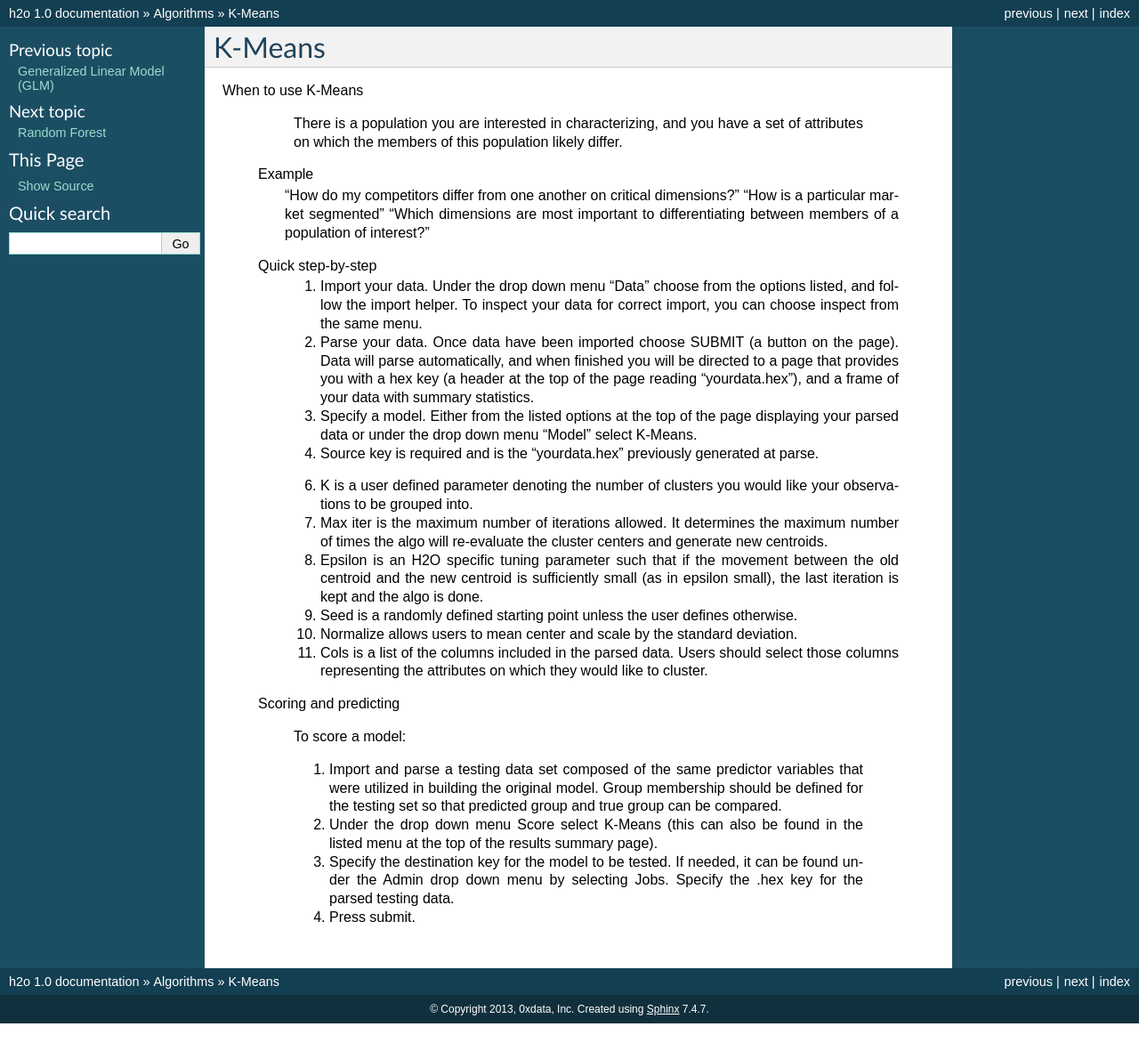
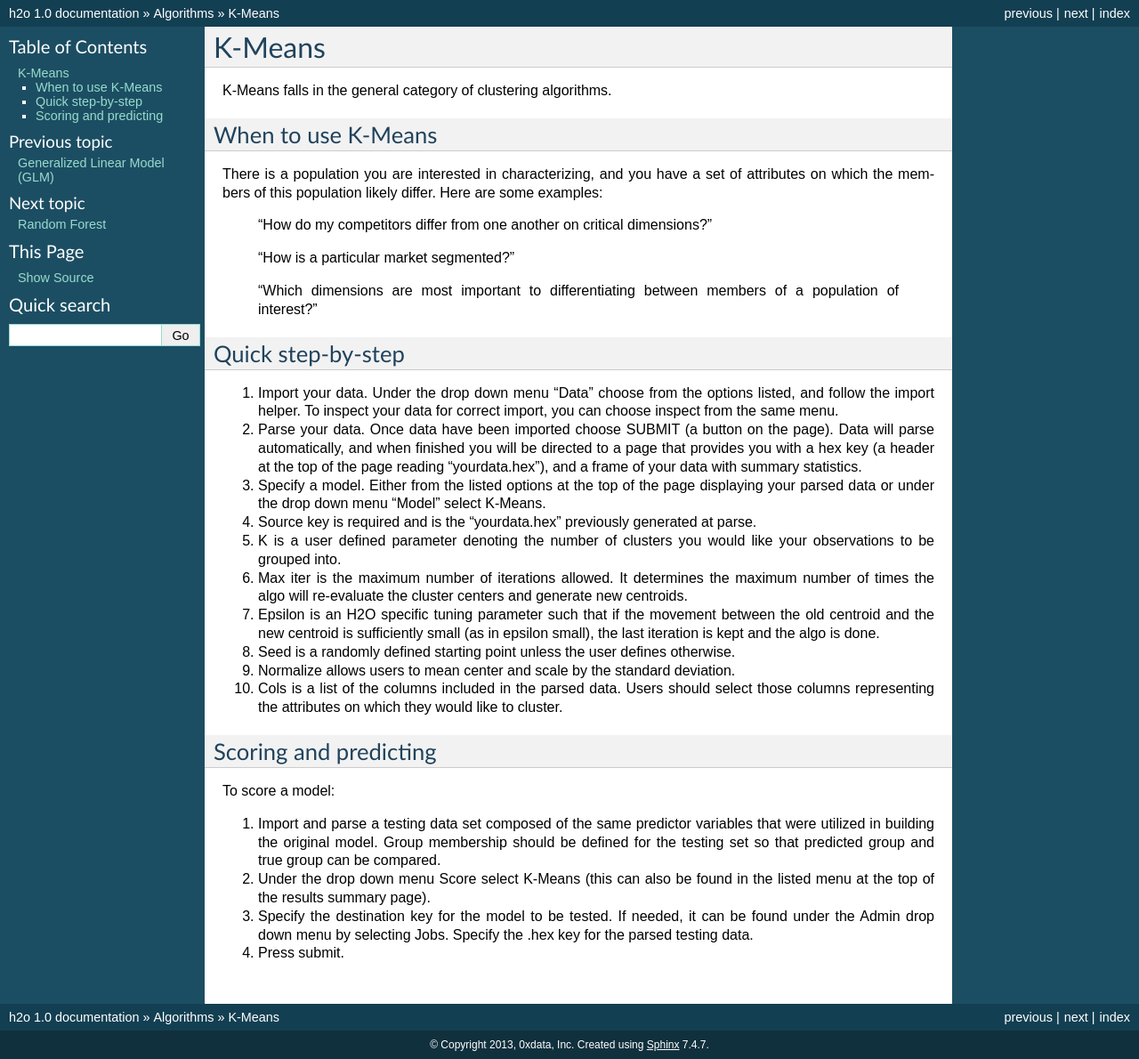
Before and after one commit to devinshields/h2odocs, a Sphinx documentation site: the page built from source/algorithms/kmeans.rst, in a window 1280 px wide. Shown: the whole page at 89% size. Built offline with Sphinx 7.4.7, drawn with Linux system fonts in a browser that asks for light colours; formulas are drawn with MathJax 3; before the commit the page ends 1150 px from its top, so only the background shows below that.

Commit message:
Formatting fixes.

```diff
--- a/source/algorithms/kmeans.rst
+++ b/source/algorithms/kmeans.rst
@@ -2,45 +2,52 @@
 K-Means
 -------
 
+K-Means falls in the general category of clustering algorithms.
+
 When to use K-Means
+"""""""""""""""""""
 
-	There is a population you are interested in characterizing, and you have a set of attributes on which the members of this population likely differ.
+There is a population you are interested in characterizing, and you have a set of attributes on which the members of this population likely differ.  Here are some examples:
 
-   Example
-	"How do my competitors differ from one another on critical dimensions?"
-   	"How is a particular market segmented"
-   	"Which dimensions are most important to differentiating between members of a population of interest?"
+  "How do my competitors differ from one another on critical dimensions?"
+
+  "How is a particular market segmented?"
+
+  "Which dimensions are most important to differentiating between members of a population of interest?"
 
 
-   Quick step-by-step
-      1. Import your data. Under the drop down menu "Data" choose from the options listed, and follow the import helper. To inspect your data for correct import, you can choose inspect from the same menu.
+Quick step-by-step
+""""""""""""""""""
 
-      2. Parse your data. Once data have been imported choose SUBMIT (a button on the page). Data will parse automatically, and when finished you will be directed to a page that provides you with a hex key (a header at the top of the page reading "yourdata.hex"), and a frame of your data with summary statistics.
+#. Import your data. Under the drop down menu "Data" choose from the options listed, and follow the import helper. To inspect your data for correct import, you can choose inspect from the same menu.
 
-      3. Specify a model. Either from the listed options at the top of the page displaying your parsed data or under the drop down menu "Model" select K-Means.
+#. Parse your data. Once data have been imported choose SUBMIT (a button on the page). Data will parse automatically, and when finished you will be directed to a page that provides you with a hex key (a header at the top of the page reading "yourdata.hex"), and a frame of your data with summary statistics.
 
-      4. Source key is required and is the "yourdata.hex" previously generated at parse.
+#. Specify a model. Either from the listed options at the top of the page displaying your parsed data or under the drop down menu "Model" select K-Means.
 
-      6. K is a user defined parameter denoting the number of clusters you would like your observations to be grouped into.
+#. Source key is required and is the "yourdata.hex" previously generated at parse.
 
-      7. Max iter is the maximum number of iterations allowed. It determines the maximum number of times the algo will re-evaluate the cluster centers and generate new centroids.
+#. K is a user defined parameter denoting the number of clusters you would like your observations to be grouped into.
 
-      8. Epsilon is an H2O specific tuning parameter such that if the movement between the old centroid and the new centroid is sufficiently small (as in epsilon small), the last iteration is kept and the algo is done.
+#. Max iter is the maximum number of iterations allowed. It determines the maximum number of times the algo will re-evaluate the cluster centers and generate new centroids.
 
-      9. Seed is a randomly defined starting point unless the user defines otherwise.
+#. Epsilon is an H2O specific tuning parameter such that if the movement between the old centroid and the new centroid is sufficiently small (as in epsilon small), the last iteration is kept and the algo is done.
 
-      10. Normalize allows users to mean center and scale by the standard deviation.
+#. Seed is a randomly defined starting point unless the user defines otherwise.
 
-      11. Cols is a list of the columns included in the parsed data. Users should select those columns representing the attributes on which they would like to cluster.
+#. Normalize allows users to mean center and scale by the standard deviation.
 
-   Scoring and predicting
+#. Cols is a list of the columns included in the parsed data. Users should select those columns representing the attributes on which they would like to cluster.
 
-      To score a model:
+Scoring and predicting
+""""""""""""""""""""""
 
-      1. Import and parse a testing data set composed of the same predictor variables that were utilized in building the original model. Group membership should be defined for the testing set so that predicted group and true group can be compared.
+To score a model:
 
-      2. Under the drop down menu Score select K-Means (this can also be found in the listed menu at the top of the results summary page).
+#. Import and parse a testing data set composed of the same predictor variables that were utilized in building the original model. Group membership should be defined for the testing set so that predicted group and true group can be compared.
 
-      3. Specify the destination key for the model to be tested. If needed, it can be found under the Admin drop down menu by selecting Jobs. Specify the .hex key for the parsed testing data.
+#. Under the drop down menu Score select K-Means (this can also be found in the listed menu at the top of the results summary page).
 
-      4. Press submit.
+#. Specify the destination key for the model to be tested. If needed, it can be found under the Admin drop down menu by selecting Jobs. Specify the .hex key for the parsed testing data.
+
+#. Press submit.
```
